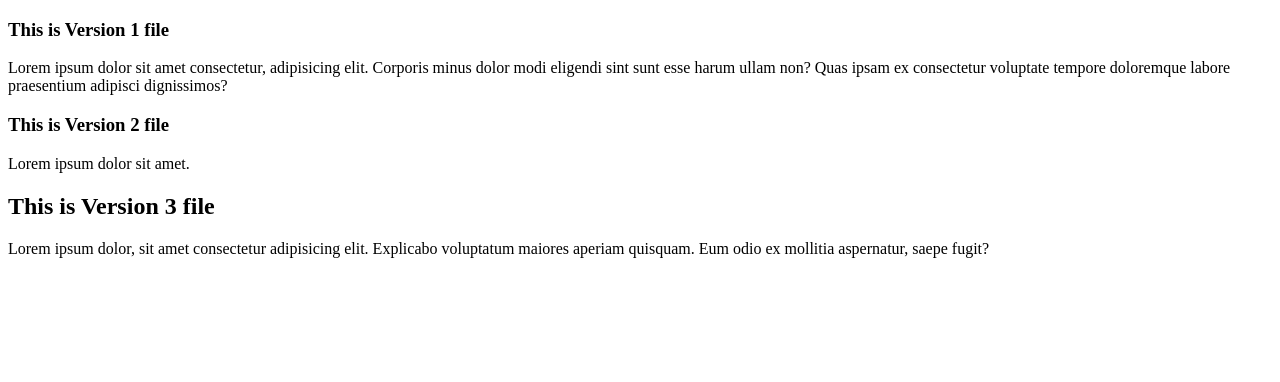
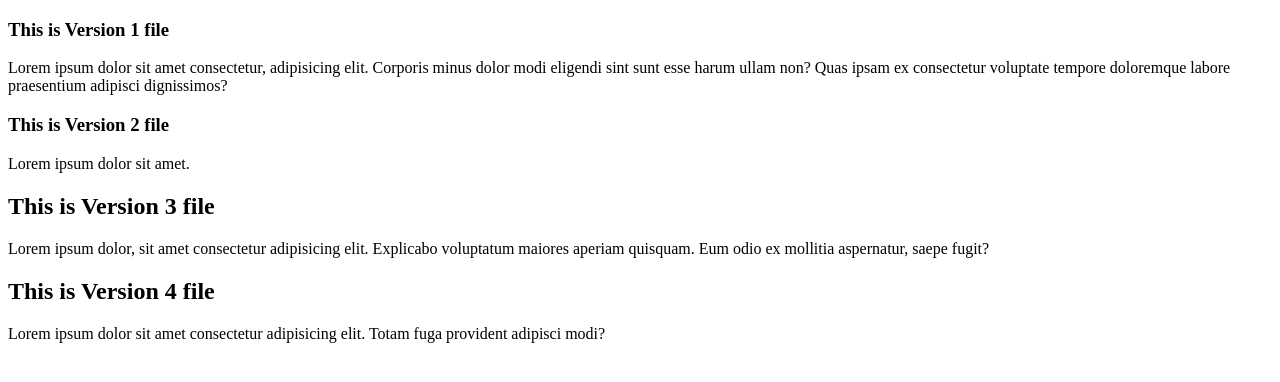
Before and after one commit to Abhishek-Alli/test-repo, a plain HTML site: page index.html in a window 1280 px wide. Drawn offline with Linux system fonts and the light colour scheme.

Commit message:
version 4

```diff
--- a/index.html
+++ b/index.html
@@ -18,6 +18,9 @@
     Lorem ipsum dolor, sit amet consectetur adipisicing elit. Explicabo voluptatum maiores aperiam quisquam. Eum odio ex
     mollitia aspernatur, saepe fugit?
 
+    <h2>This is Version 4 file</h2>
+    Lorem ipsum dolor sit amet consectetur adipisicing elit. Totam fuga provident adipisci modi?
+
 
 </body>
 
```
